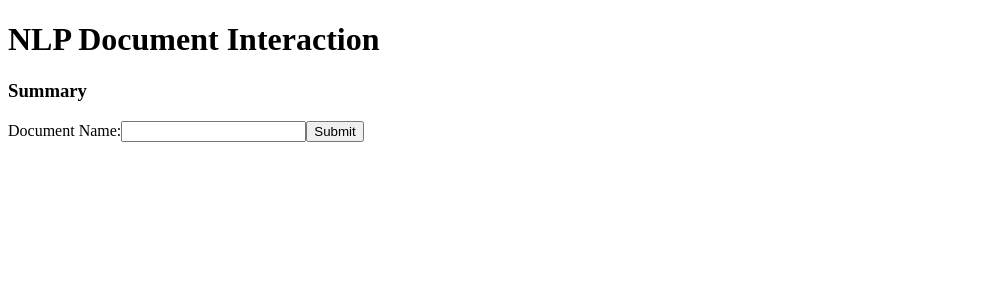
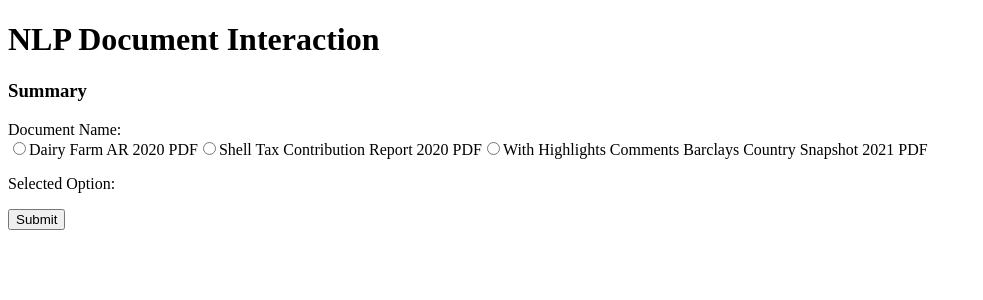
Before and after one commit to ManavBajajBITS/my-nlp-app, a Next.js app: page / in a window 1280 px wide. Shown: the top 300 px of the page, without its empty margins (0-983 px from the left). Built offline with nearby package versions, Linux system fonts and the light colour scheme.

Commit message:
radio buttons for document selection

```diff
--- /dev/null
+++ b/components/RadioButtons.js
@@ -0,0 +1,50 @@
+
+import React, { useState } from 'react';
+
+const RadioButtons = ({question, setQuestion}) => {
+
+    const handleOptionChange = (e) => {
+        setQuestion(e.target.value);
+    };
+
+    return (
+      <div>
+        <label>
+          <input
+            type="radio"
+            value="dairy-farm_ar2020pdf"
+            checked={question === 'dairy-farm_ar2020pdf'}
+            onChange={handleOptionChange}
+          />
+          Dairy Farm AR 2020 PDF
+        </label>
+
+        <label>
+          <input
+            type="radio"
+            value="shell-tax-contribution-report-2020pdf"
+            checked={question === 'shell-tax-contribution-report-2020pdf'}
+            onChange={handleOptionChange}
+          />
+          Shell Tax Contribution Report 2020 PDF
+        </label>
+
+        <label>
+          <input
+            type="radio"
+            value="with-highlights-comments-barclays-country-snapshot-2021pdf"
+            checked={
+                question === 'with-highlights-comments-barclays-country-snapshot-2021pdf'
+            }
+            onChange={handleOptionChange}
+          />
+          With Highlights Comments Barclays Country Snapshot 2021 PDF
+        </label>
+
+        {/* You can access the selected option using selectedOption state */}
+        <p>Selected Option: {question}</p>
+      </div>
+    );
+  };
+
+  export default RadioButtons;
--- a/components/Summarising.js
+++ b/components/Summarising.js
@@ -1,6 +1,7 @@
 import React, { useState } from 'react';
 import axios from 'axios';
 import DocumentViewer from './DocumentViewer';
+import RadioButtons from './RadioButtons';
 
 const Summarising = () => {
   const [question, setQuestion] = useState('');
@@ -26,7 +27,8 @@ const Summarising = () => {
       <h3>Summary</h3>
       <label>
         Document Name:
-        <input type="text" value={question} onChange={(e) => setQuestion(e.target.value)} />
+        {/* <input type="text" value={question} onChange={(e) => setQuestion(e.target.value)} /> */}
+        <RadioButtons setQuestion={setQuestion} question={question}/>
       </label>
       <button onClick={handleQuestionSubmit} disabled={loading}>
         {loading ? 'Loading...' : 'Submit'}
```
